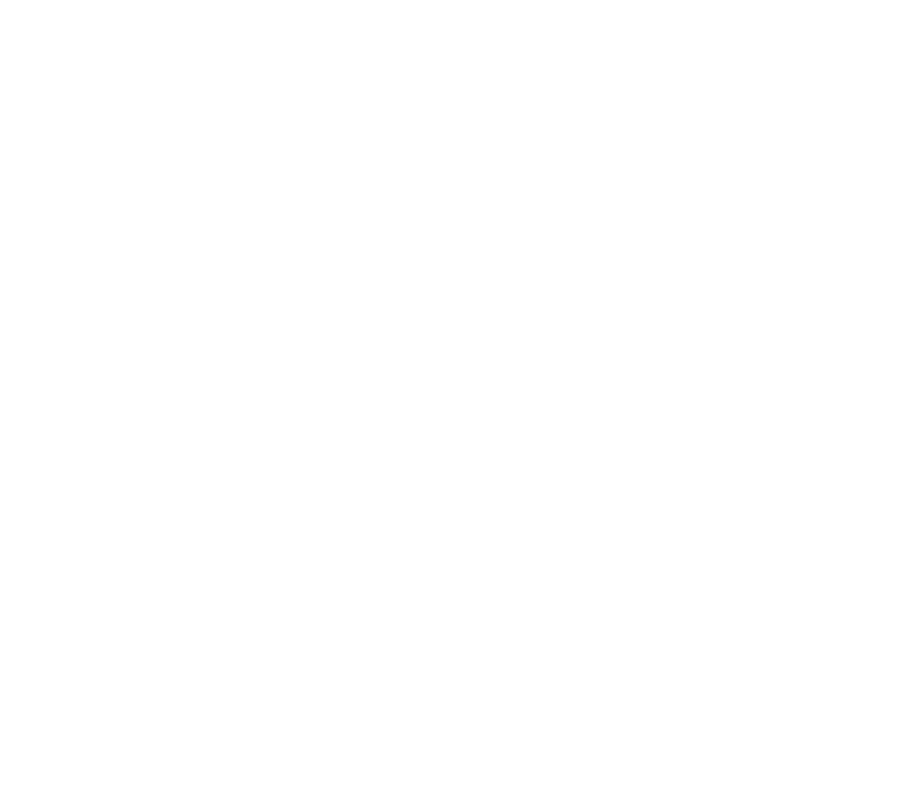
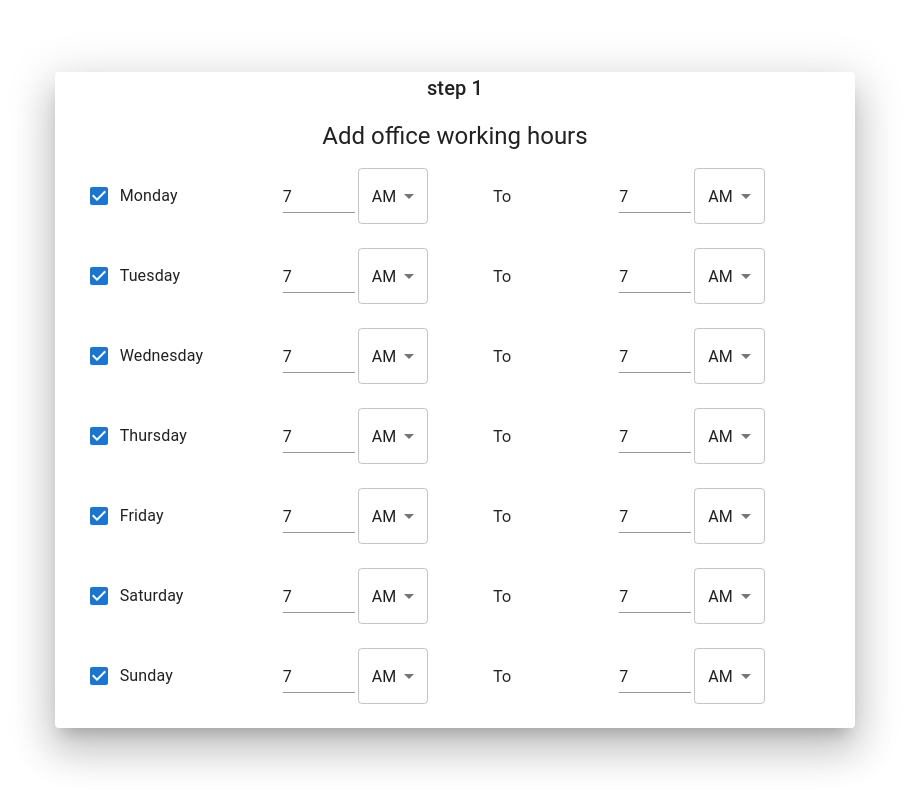
Before and after one commit to USMAN-SENG/FYP2, a React (Create React App) app: page /CustomizeAppoinment in a window 1280 px wide. Before the commit this address had no page. Shown: the whole page, without its empty margins (185-1094 px from the left). Built offline with nearby package versions, Linux system fonts and the light colour scheme.

Commit message:
divde into small pieces

```diff
--- a/src/App.js
+++ b/src/App.js
@@ -3,21 +3,20 @@
 import Homepage from "./screens/Homepage";
 import LoginScreen from "./screens/LoginScreen";
 import SignUpScreen from "./screens/SignUpScreen";
-import WorkHours from "./screens/WorkHours";
+import CustomizeAppoinment from "./screens/CustomizeAppoinment";
 
 
 function App() {
-  return (
+	return (
     <BrowserRouter>
       <Routes>
         <Route index element={<Homepage />} />
-        <Route path = "/signup" element = {<SignUpScreen />} />
-        <Route path="/login" element = {<LoginScreen />} />
-        <Route path="/WorkHours" element = {<WorkHours />} />
-
+        <Route path="/signup" element={<SignUpScreen />} />
+        <Route path="/login" element={<LoginScreen />} />
+        <Route path="/CustomizeAppoinment" element={<CustomizeAppoinment />} />
       </Routes>
     </BrowserRouter>
-  );
+	);
 }
 
 export default App;
--- a/src/screens/ChooseWorkHours.js
+++ b/src/screens/ChooseWorkHours.js
@@ -8,29 +8,30 @@
 import Select, { SelectChangeEvent } from "@mui/material/Select";
 import MenuItem from "@mui/material/MenuItem";
 import { useState } from "react";
+import { CheckboxDays } from './formComponents/checkboxDays';
+
+
 
 const MIN = 1;
 const MAX = 12;
 
-export function ChooseWorkHours({ hours }) {
-	const [period, setPeriod] = useState("AM");
-	const [time, setTime] = useState(7);
+export function ChooseWorkHours() {
+	//const [period, setPeriod] = useState("AM");
+	//const [time, setTime] = useState(7);
 	const [sunday, setSunday] = useState(true);
 	const [monday, setMonday] = useState(true);
-	const [saturday, setSaturday] = useState(false)
-	const [daysInclude,setDaysInclude] = useState([])
-	let daysIncludeArray = daysInclude ;
+	const [saturday, setSaturday] = useState(false);
+	//const [daysInclude, setDaysInclude] = useState([]);
+	let daysIncludeArray = [];
 
 	function addToListOfDays() {
+		if (sunday === true) daysIncludeArray.push(0);
 
-		if(sunday===true)
-			daysIncludeArray.push(0)
+		if (monday === true) daysIncludeArray.push(1);
 
-		if(monday===true)
-			daysIncludeArray.push(1)
 
 		//console.log(daysIncludeArray)
-		alert(daysIncludeArray);
+		//alert(daysIncludeArray);
 	}
 
 	function changeMondayState() {
@@ -38,19 +39,18 @@
 		addToListOfDays();
 	}
 
+	// const handleSelect = (event) => {
+	// 	setPeriod(event.target.value);
+	// };
 
-	const handleSelect = (event) => {
-		setPeriod(event.target.value);
-	};
+	// const handleTime = (event) => {
+	// 	let newTimeValue = event.target.value;
 
-	const handleTime = (event) => {
-		let newTimeValue = event.target.value;
+	// 	if (newTimeValue > MAX) newTimeValue = MAX;
+	// 	if (newTimeValue < MIN) newTimeValue = MIN;
 
-		if (newTimeValue > MAX) newTimeValue = MAX;
-		if (newTimeValue < MIN) newTimeValue = MIN;
-
-		setTime(newTimeValue);
-	};
+	// 	setTime(newTimeValue);
+	// };
 
 	return (
 		<section>
@@ -61,50 +61,21 @@
 			<Typography m={2} variant="h5" align="center">
 				Add office working hours
 			</Typography>
-			<Grid
-				container
-				spacing={1}
-				direction="row"
-				justifyContent="center"
-				alignItems="center"
-			>
-				<Grid item md={2}>
-					<FormControlLabel control={<Checkbox checked={monday}
-					onChange={changeMondayState} />} label="Monday" />
-				</Grid>
 
-				<Grid item md={4}>
-					<Grid container justifyContent="center">
-						<Grid item>
-							<Input
-								type="number"
-								value={time}
-								inputProps={{ max: MAX, min: MIN }}
-								sx={{ mx: "6px" }}
-								onChange={handleTime}
-							></Input>
-
-							<Select value={period} onChange={handleSelect}>
-								<MenuItem value={"AM"}>AM</MenuItem>
-								<MenuItem value={"PM"}>PM</MenuItem>
-							</Select>
-						</Grid>
-					</Grid>
-				</Grid>
-
-				<Grid item md={1}>
-					<p>To</p>
-				</Grid>
-				{/* find a way to start from the next hour  */}
-
-				<Grid item md={4}>
-					<NativeSelect>
-						{hours.map((hours) => (
-							<option value={hours}>{hours}</option>
-						))}
-					</NativeSelect>
-				</Grid>
-			</Grid>
+			<CheckboxDays labelDay="Monday"   changeMondayState={changeMondayState}    />
+			<br />
+			<CheckboxDays labelDay="Tuesday"   changeMondayState={changeMondayState}    />
+			<br />
+			<CheckboxDays labelDay="Wednesday"   changeMondayState={changeMondayState}    />
+			<br />
+			<CheckboxDays labelDay="Thursday"   changeMondayState={changeMondayState}    />
+			<br />
+			<CheckboxDays labelDay="Friday"   changeMondayState={changeMondayState}    />
+			<br />
+			<CheckboxDays labelDay="Saturday"   changeMondayState={changeMondayState}    />
+			<br />
+			<CheckboxDays labelDay="Sunday"   changeMondayState={changeMondayState}    />
+			<br />
 		</section>
 	);
 }
--- a/src/screens/WorkHours.js
+++ b/src/screens/CustomizeAppoinment.js
@@ -6,7 +6,7 @@
 
 
 
-export default function WorkHours() {
+export default function CustomizeAppoinment() {
 
   const [ formStep, setFormStep ] = useState(1);
 
@@ -36,7 +36,7 @@
             <Paper elevation={24}  sx={{ minHeight: "70vh" , minWidth:"100vh" }}>
               <form >
                 { formStep === 1 &&
-                  (<ChooseWorkHours   hours={hours}  />)
+                  (<ChooseWorkHours  />)
                 }
 
                 { formStep === 2 &&
--- a/src/screens/SignUpScreen.js
+++ b/src/screens/SignUpScreen.js
@@ -47,7 +47,7 @@
                   <Link to={"/login"}> Login </Link>
                 </Button>
                 <Button  variant="contained">
-                  <Link to={"/WorkHours"}> WorkHours </Link>
+                  <Link to={"/CustomizeAppoinment"}> WorkHours </Link>
                 </Button>
                 <br/>
                 <span className='text-xs text-white'>If Already have Account</span>
--- /dev/null
+++ b/src/screens/formComponents/checkboxDays.js
@@ -0,0 +1,71 @@
+import { HoursAndPeriod } from './hoursAndPeriod';
+import React from "react";
+import Grid from "@mui/material/Grid";
+import Typography from "@mui/material/Typography";
+import FormControlLabel from "@mui/material/FormControlLabel";
+import Checkbox from "@mui/material/Checkbox";
+import NativeSelect from "@mui/material/NativeSelect";
+import Input from "@mui/material/Input";
+import Select, { SelectChangeEvent } from "@mui/material/Select";
+import MenuItem from "@mui/material/MenuItem";
+import { useState } from "react";
+
+const MIN = 1;
+const MAX = 12;
+
+export function CheckboxDays({
+	labelDay,
+	changeMondayState,
+}) {
+
+	const [time, setTime] = useState(7);
+	const [period, setPeriod] = useState("AM");
+	const [sunday, setSunday] = useState(true);
+	const [monday, setMonday] = useState(true);
+	const [saturday, setSaturday] = useState(false);
+
+	const handleTime = (event) => {
+		let newTimeValue = event.target.value;
+
+		if (newTimeValue > MAX) newTimeValue = MAX;
+		if (newTimeValue < MIN) newTimeValue = MIN;
+
+		setTime(newTimeValue);
+	};
+
+	const handleSelect = (event) => {
+		setPeriod(event.target.value);
+	};
+
+	function changeMondayState() {
+		setMonday(!monday);
+
+	}
+
+	return (
+		<Grid
+			container
+			spacing={1}
+			direction="row"
+			justifyContent="center"
+			alignItems="center"
+		>
+			<Grid item md={2}>
+				<FormControlLabel
+					control={<Checkbox checked={monday} onChange={changeMondayState} />}
+					label={labelDay}
+				/>
+			</Grid>
+
+			<HoursAndPeriod   time={time} handleTime={handleTime} period={period} handleSelect={handleSelect}  />
+
+			<Grid item md={1}>
+				<p>To</p>
+			</Grid>
+			{/* find a way to start from the next hour  */}
+
+			<HoursAndPeriod   time={time} handleTime={handleTime} period={period} handleSelect={handleSelect}  />
+
+		</Grid>
+	);
+}
--- /dev/null
+++ b/src/screens/formComponents/hoursAndPeriod.js
@@ -0,0 +1,36 @@
+import React from "react";
+import Grid from "@mui/material/Grid";
+import Input from "@mui/material/Input";
+import Select from "@mui/material/Select";
+import MenuItem from "@mui/material/MenuItem";
+
+const MIN = 1;
+const MAX = 12;
+
+export function HoursAndPeriod({ time, handleTime, period, handleSelect }) {
+	return (
+		<Grid item md={4}>
+			<Grid container justifyContent="center">
+				<Grid item>
+					<Input
+						type="number"
+						value={time}
+						inputProps={{
+							max: MAX,
+							min: MIN,
+						}}
+						sx={{
+							mx: "3px",
+						}}
+						onChange={handleTime}
+					></Input>
+
+					<Select value={period} onChange={handleSelect}>
+						<MenuItem value={"AM"}>AM</MenuItem>
+						<MenuItem value={"PM"}>PM</MenuItem>
+					</Select>
+				</Grid>
+			</Grid>
+		</Grid>
+	);
+}
```
Also changed, not shown: src/index.js (line endings or trailing spaces), 1 other file (tests, documents, lock files or other folders).
